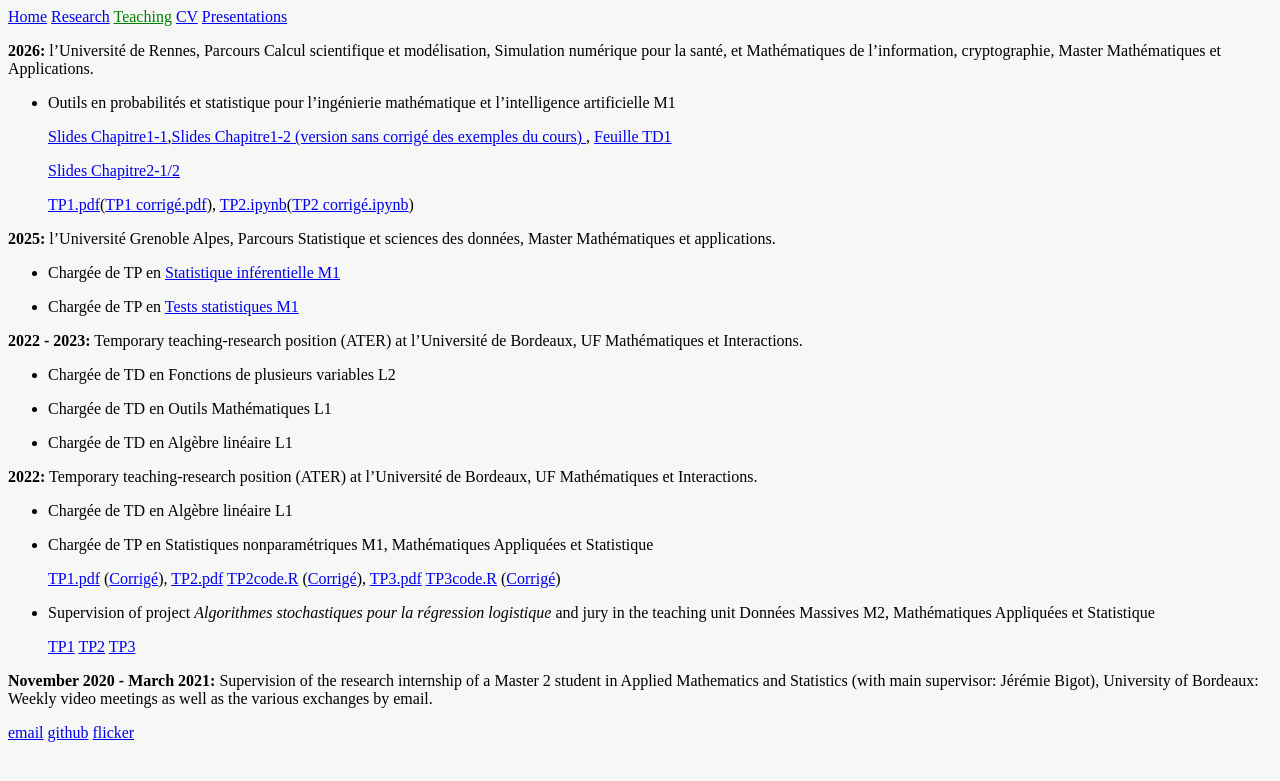
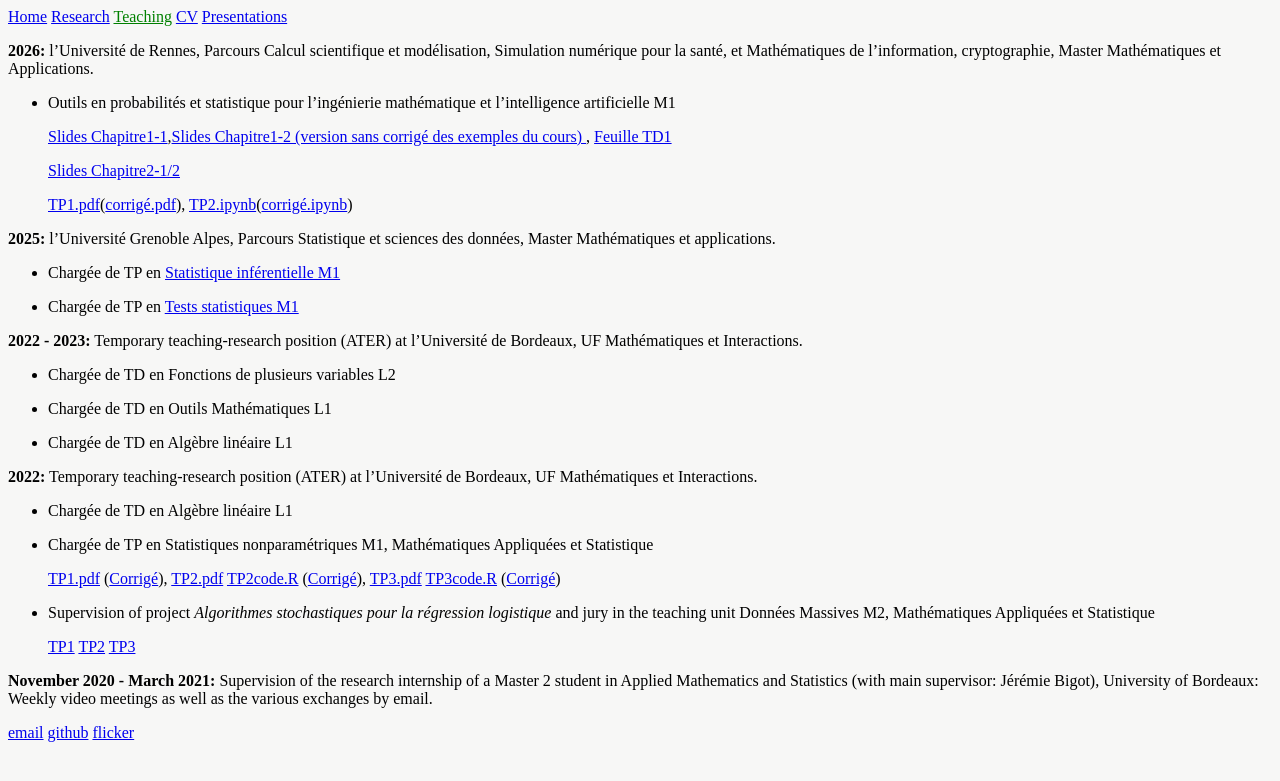
Before and after one commit to yiyej/yiyej.github.io, a Jekyll site: the page built from teaching.md, in a window 1280 px wide. Shown: the top 781 px of the page. Built offline with Jekyll 4.4.1, drawn with Linux system fonts in a browser that asks for light colours.

Commit message:
Update links for TP1 and TP2 resources

```diff
--- a/teaching.md
+++ b/teaching.md
@@ -10,7 +10,7 @@
 
   <a href="/assets/rennes/2627/ops/ops_ch2_slides-1-70.pdf">Slides Chapitre2-1/2</a>
 
-  <a href="/assets/rennes/2627/ops/tp1_ops2627.pdf">TP1.pdf</a>(<a href="/assets/rennes/2627/ops/tp1_ops2627.pdf">TP1 corrigé.pdf</a>), <a href="/assets/rennes/2627/ops/TP1_2026-2027_corrige_Jupyter.ipynb">TP2.ipynb</a>(<a href="/assets/rennes/2627/ops/TP2_OPS_2026_2027_machine_corrige.ipynb">TP2 corrigé.ipynb</a>)
+  <a href="/assets/rennes/2627/ops/tp1_ops2627.pdf">TP1.pdf</a>(<a href="/assets/rennes/2627/ops/tp1_ops2627.pdf">corrigé.pdf</a>), <a href="/assets/rennes/2627/ops/TP1_2026-2027_corrige_Jupyter.ipynb">TP2.ipynb</a>(<a href="/assets/rennes/2627/ops/TP2_OPS_2026_2027_machine_corrige.ipynb">corrigé.ipynb</a>)
 
 
 **2025:** l’Université Grenoble Alpes, Parcours Statistique et sciences des données, Master Mathématiques et applications.
```
